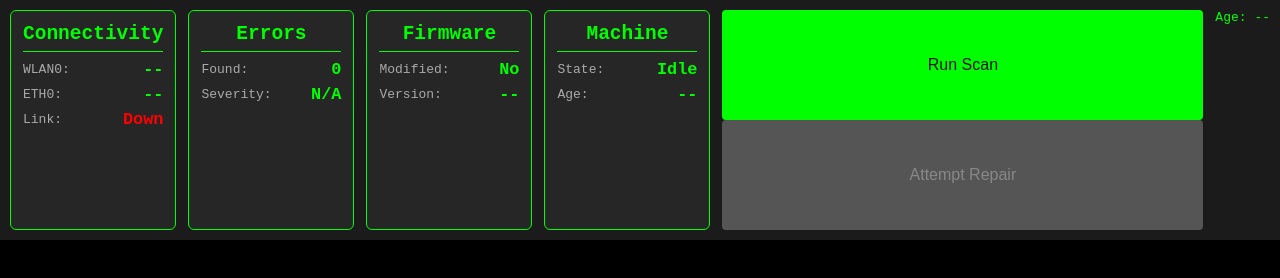
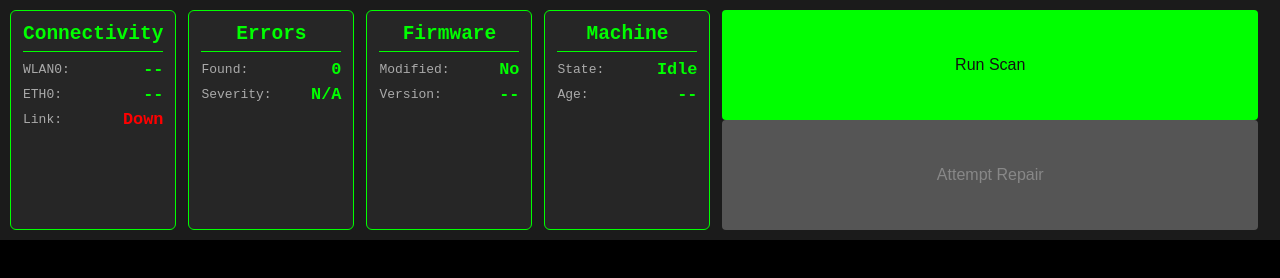
Before and after one commit to re3Dev/xterm-rebugger, a website: page public/index.html in a window 1280 px wide. Drawn offline with nearby package versions, Linux system fonts and the light colour scheme; no server answers; a script that the page names is missing.

Commit message:
Update index.html

```diff
--- a/public/index.html
+++ b/public/index.html
@@ -163,10 +163,6 @@
       <button id="btn-troubleshoot" class="action-button">Run Scan</button>
       <button id="btn-repair" class="action-button" disabled>Attempt Repair</button>
     </div>
-      <div class="status-item">
-        <span class="status-label">Age:</span>
-        <span id="machine-age" class="status-value">--</span>
-      </div>
     </div>
   </div>
   <div id="terminal-container"></div>
```
